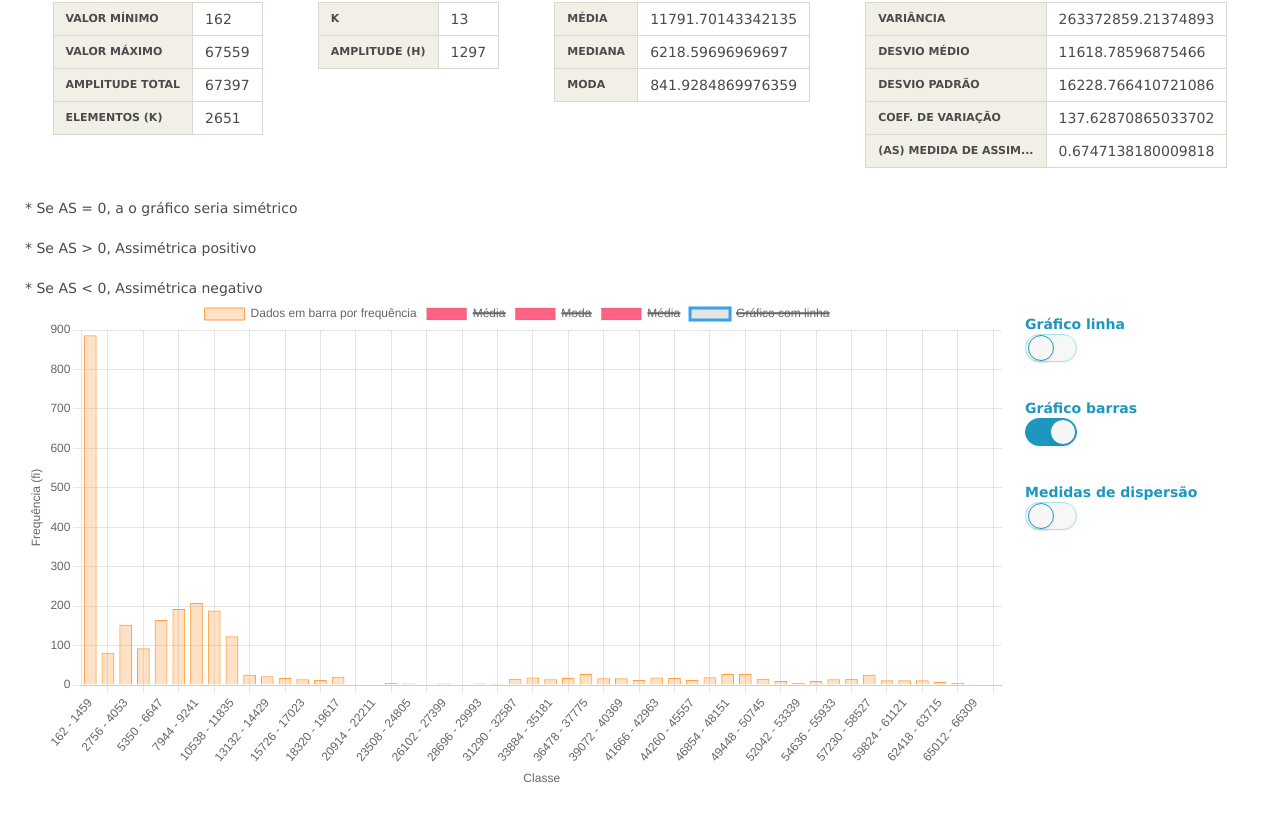
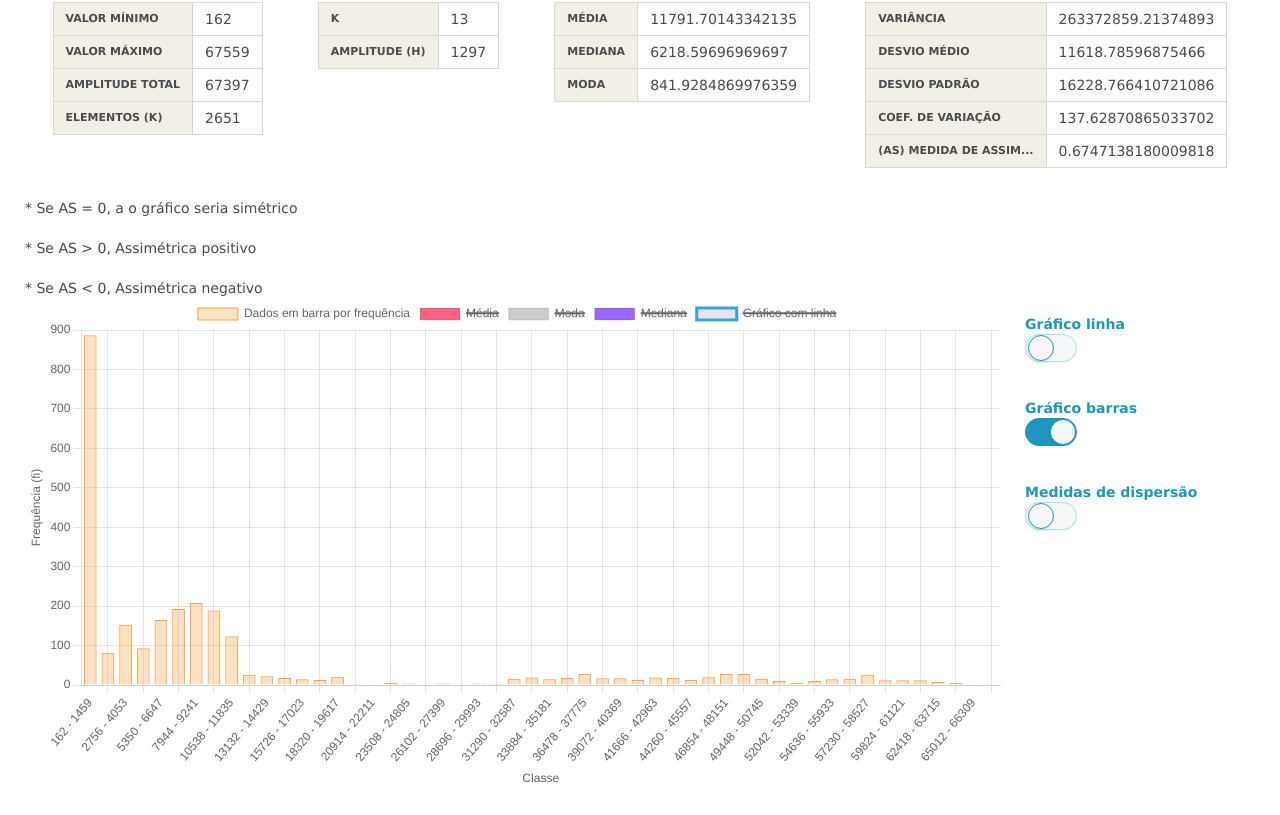
Before and after one commit to pleonardodp12/statistic, a React (Vite) app: page / in a window 1280 px wide. Shown: the part 1873-2688 px from the top of the page. Built offline with nearby package versions, Linux system fonts and the light colour scheme.

Commit message:
fix tooltip media moda mediana

```diff
--- a/src/App.tsx
+++ b/src/App.tsx
@@ -8,7 +8,7 @@ Chartjs.register(...registerables);
 
 // exemplo de dados com AS negativo
 // const data = [
-//   20, 25, 25, 25, 25, 25, 21, 24, 24, 24, 24, 25, 25, 25, 15, 27, 26, 26, 30,
+//   14, 13, 18, 20, 25, 25, 25, 25, 25, 21, 24, 25, 25, 25, 27, 26, 26, 30, 31,
 // ];
 
 //exemplo de dados com AS = 0
@@ -19,7 +19,7 @@ Chartjs.register(...registerables);
 
 const dados = analisarDados(data);
 
-// console.log(dados);
+console.log(dados);
 
 const findM = (m = 0) => {
   const classeEncontrada = dados.tabelaDeClasses.find((dado) => {
@@ -182,7 +182,7 @@ function App() {
                     {
                       x: findM(dados.media)?.classe,
                       y: findM(dados.media)?.fi,
-                      r: 6,
+                      r: 8,
                     },
                   ],
                   backgroundColor: "rgb(255, 99, 132)",
@@ -195,23 +195,23 @@ function App() {
                     {
                       x: findM(dados.moda)?.classe,
                       y: findM(dados.moda)?.fi,
-                      r: 6,
+                      r: 8,
                     },
                   ],
-                  backgroundColor: "rgb(255, 99, 132)",
+                  backgroundColor: "rgb(201, 203, 207)",
                 },
                 {
                   hidden: !showDispersionMeasures,
                   type: "bubble",
-                  label: "Média",
+                  label: "Mediana",
                   data: [
                     {
                       x: findM(dados.mediana)?.classe,
                       y: findM(dados.mediana)?.fi,
-                      r: 6,
+                      r: 8,
                     },
                   ],
-                  backgroundColor: "rgb(255, 99, 132)",
+                  backgroundColor: "rgb(153, 102, 255)",
                 },
                 {
                   hidden: !showLine,
@@ -227,6 +227,25 @@ function App() {
             options={{
               responsive: true,
               maintainAspectRatio: true,
+              plugins: {
+                tooltip: {
+                  callbacks: {
+                    title: function (context) {
+                      const bubbleTitle =
+                        context?.[0]?.dataset?.type === "bubble";
+                      if (bubbleTitle) {
+                        if (context?.[0]?.dataset.label === "Média")
+                          return `Média: ${dados.media}`;
+                        if (context?.[0]?.dataset.label === "Mediana")
+                          return `Mediana: ${dados.mediana}`;
+                        if (context?.[0]?.dataset.label === "Moda")
+                          return `Moda: ${dados.moda}`;
+                      }
+                      return;
+                    },
+                  },
+                },
+              },
               scales: {
                 x: {
                   title: {
```
